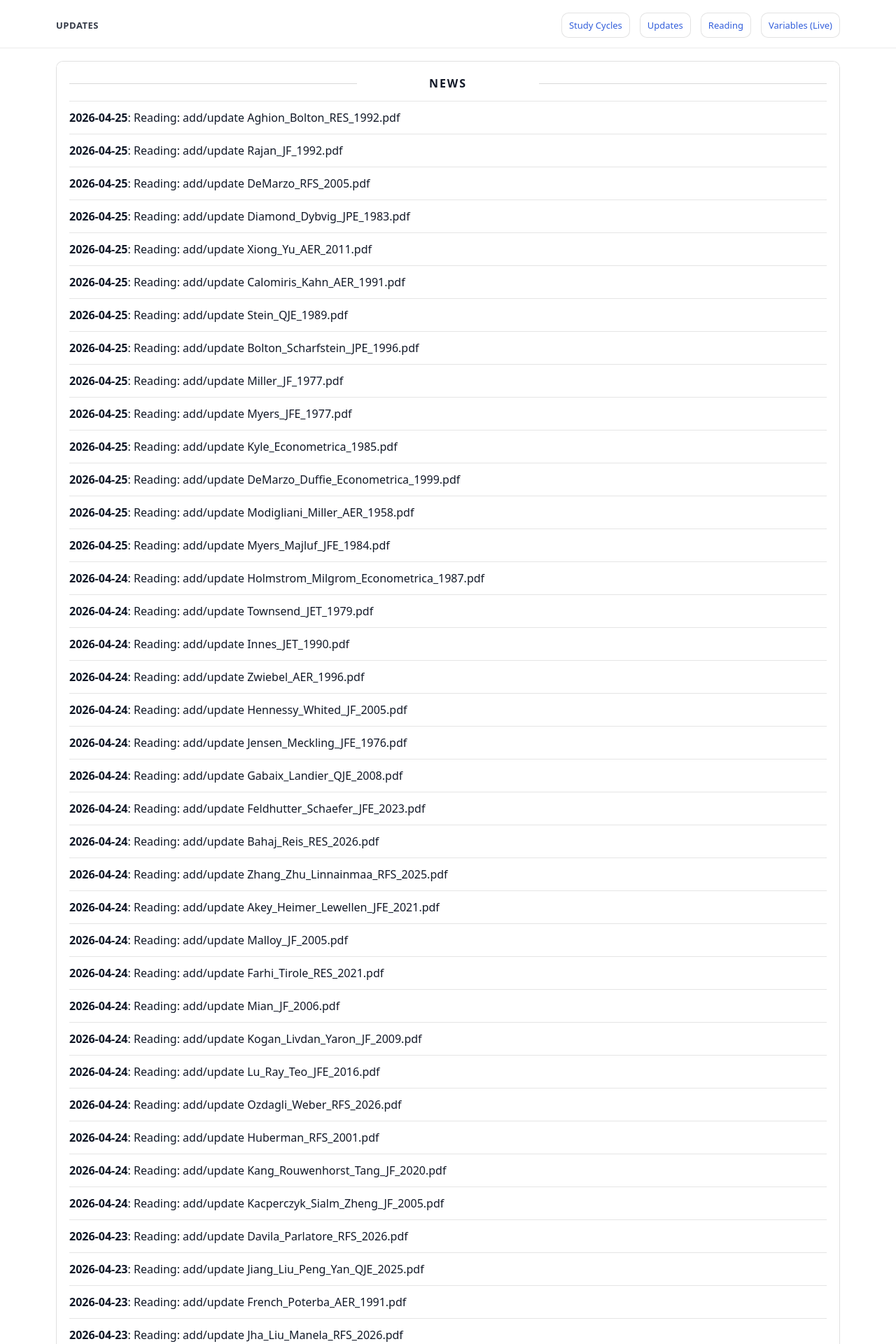
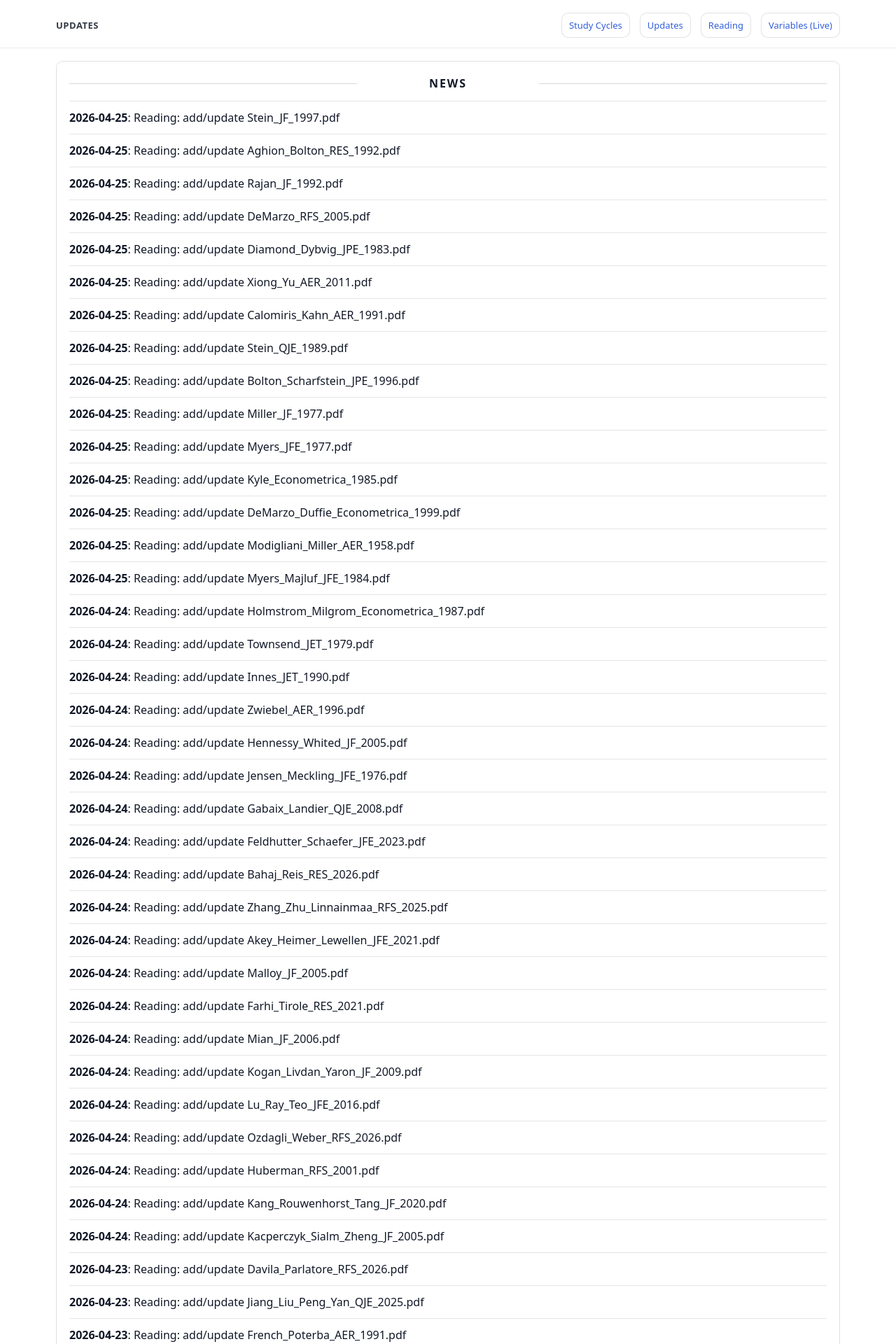
Before and after one commit to yaxinzn/study-archive, a Jekyll site: the page built from updates/index.md, in a window 1280 px wide. Shown: the top 1920 px of the page at 70% size. Built offline with Jekyll 4.4.1, drawn with Linux system fonts in a browser that asks for light colours; some of the changed text lies outside the part shown.

Commit message:
chore: update NEWS feed

```diff
--- a/_data/news.yml
+++ b/_data/news.yml
@@ -1,4 +1,7 @@
 # Auto-generated update history (sorted newest -> oldest). Do not edit manually.
+- ts: "1777114963"
+  date: "2026-04-25"
+  title: "Reading: add/update Stein_JF_1997.pdf"
 - ts: "1777114672"
   date: "2026-04-25"
   title: "Reading: add/update Aghion_Bolton_RES_1992.pdf"
```
